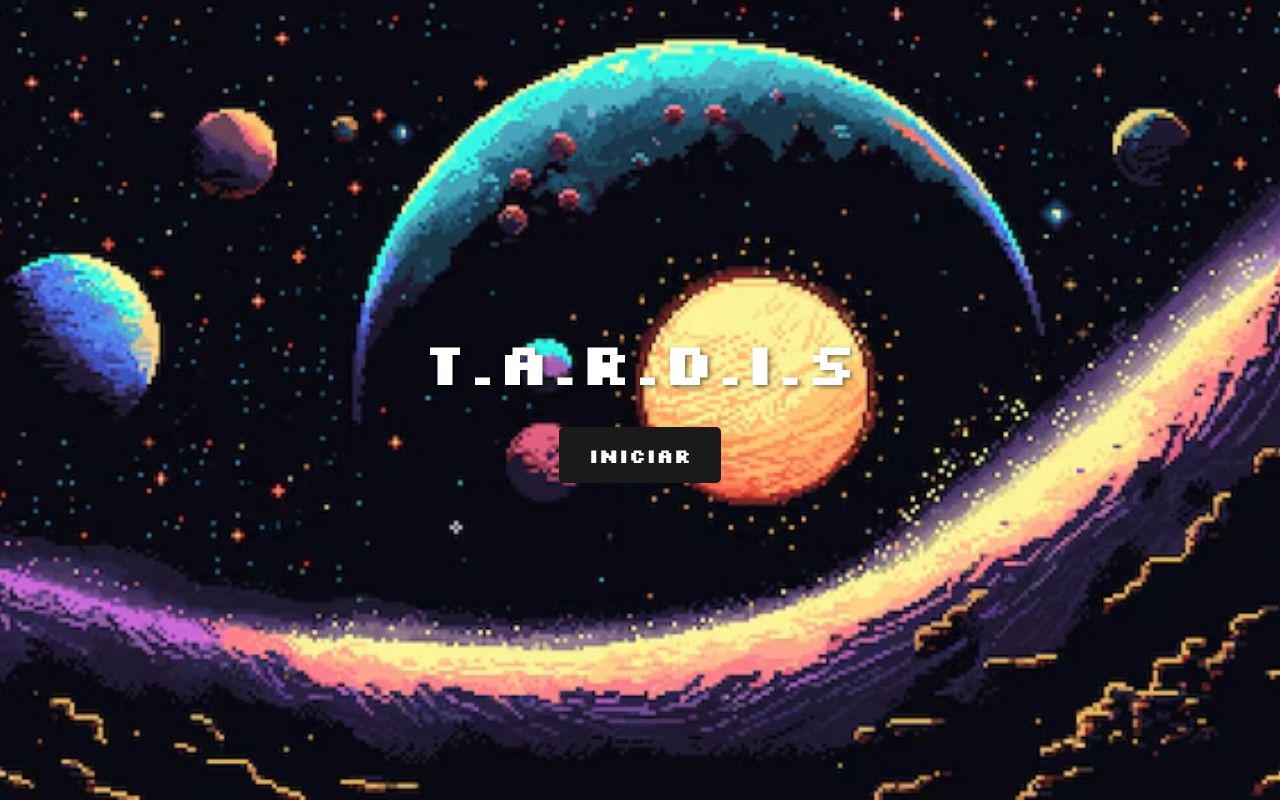
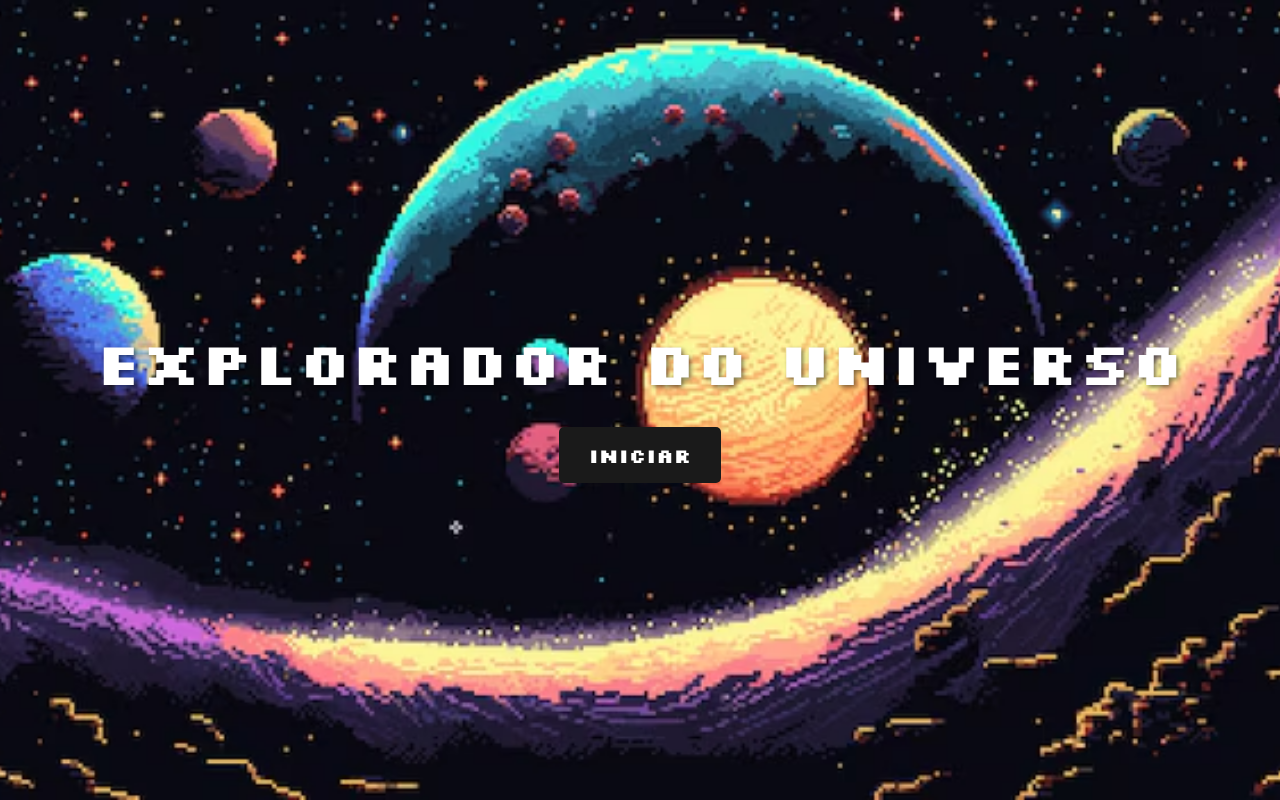
Before and after one commit to Deltacp1/Explorador-Universo-main, a React (Vite) app: page / in a window 1280 px wide. Built offline with nearby package versions, Linux system fonts and the light colour scheme.

Commit message:
mudanças de nomenclatura

```diff
--- a/src/pages/LoginPage/index.jsx
+++ b/src/pages/LoginPage/index.jsx
@@ -17,7 +17,7 @@
 
   return (
     <div className={styles['login-container']}>
-      <h1 className={styles['login-title']}>T.A.R.D.I.S</h1>
+      <h1 className={styles['login-title']}>EXPLORADOR DO UNIVERSO</h1>
       <button className={styles['login-button']} onClick={handleToStoryPage}>
         <h2>{" INICIAR "}</h2>
       </button>
--- a/src/utils/story.js
+++ b/src/utils/story.js
@@ -246,7 +246,7 @@
     },
   ],
   credits: {
-    team: 'T.A.R.D.I.S',
+    team: 'EXPLORADOR DO UNIVERSO',
     slogan: 'A aventura nunca tem fim...'
   }
 };
```
Also changed, not shown: public/exploradorlogo.png (renamed from public/TARDISLOGO.png).
